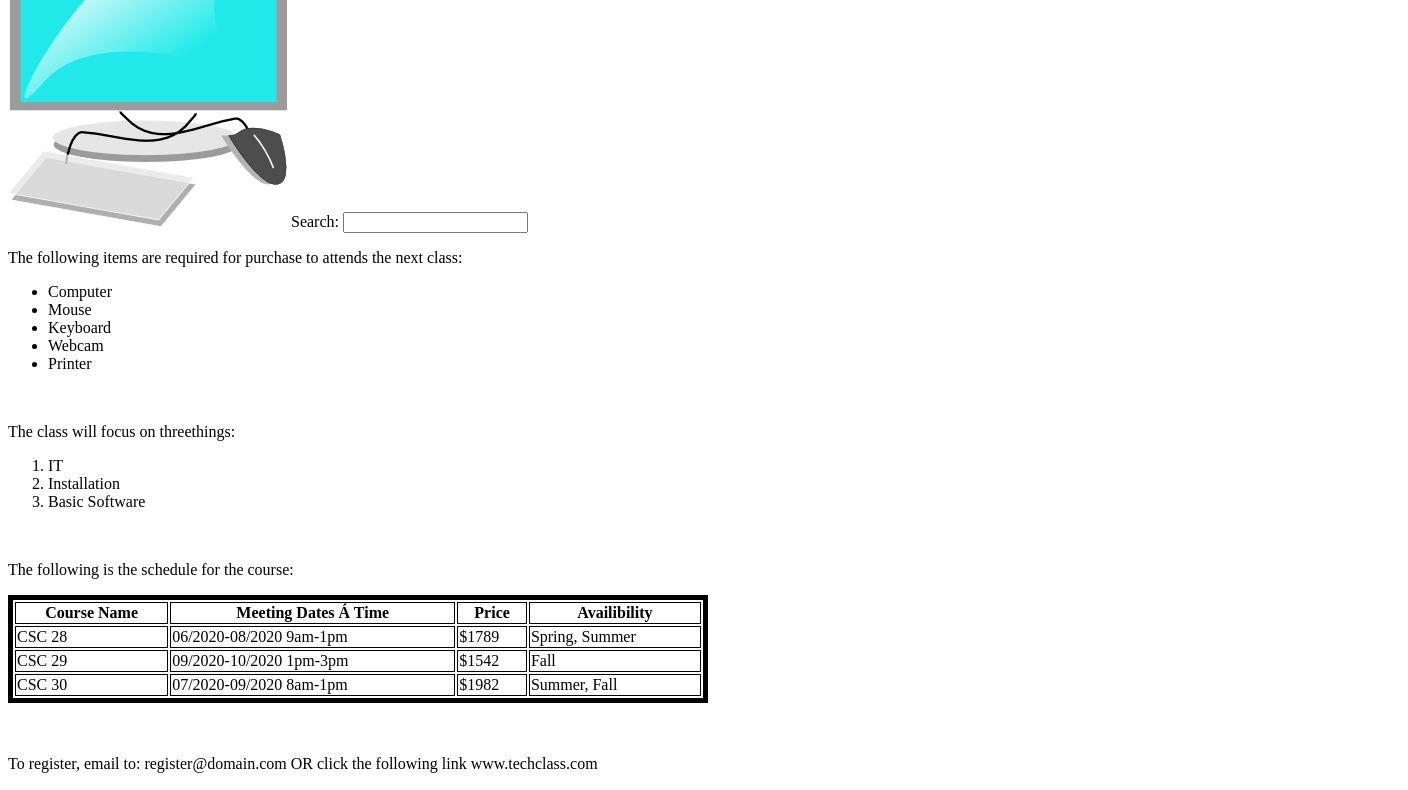
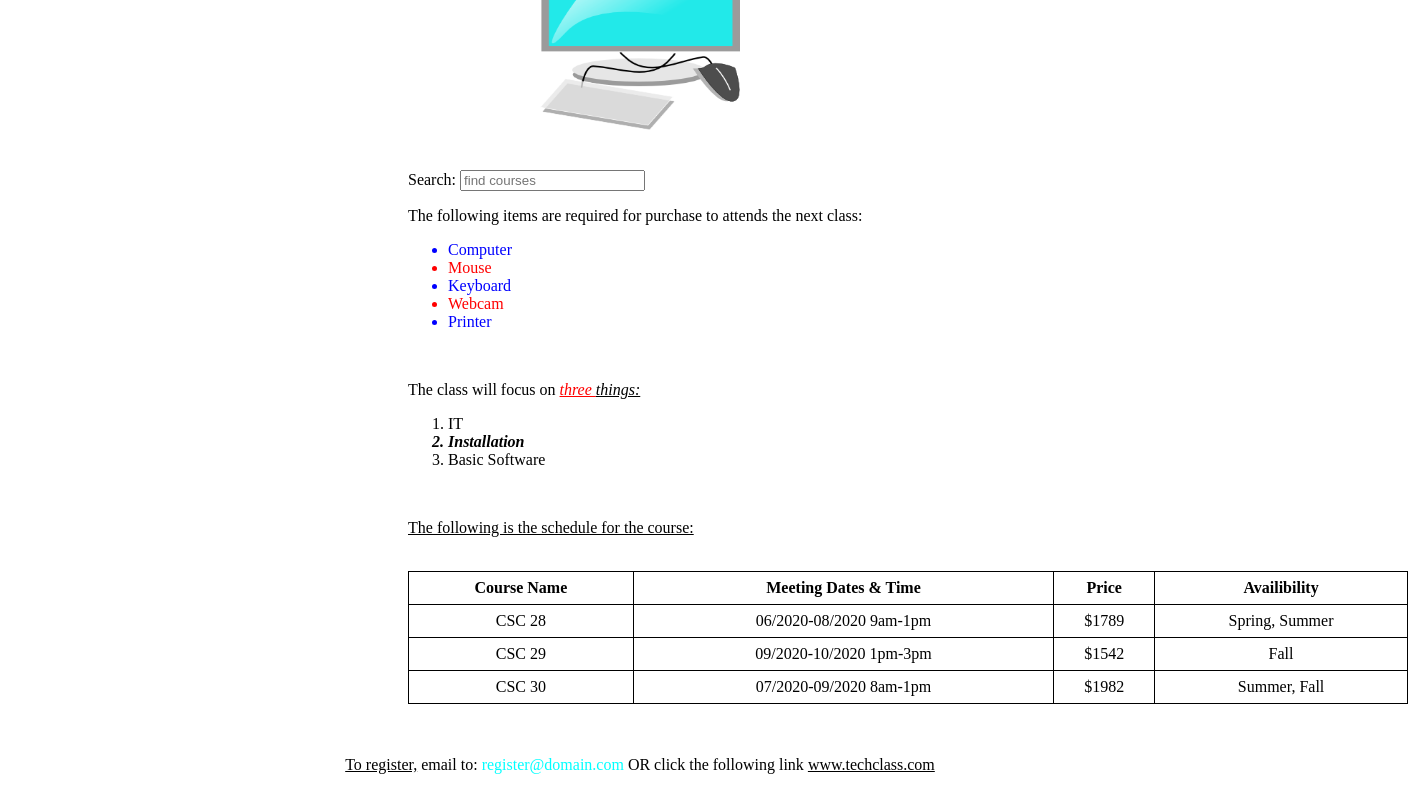
Before and after one commit to mohhossain/CISC4800_EXAM_001, a plain HTML site: page index.html in a window 1280 px wide. Shown: the part 184-974 px from the top of the page, 1408 px wide, since content can reach past the window. Drawn offline with Linux system fonts and the light colour scheme.

Commit message:
final version

```diff
--- a/css/style.css
+++ /dev/null
@@ -1,7 +0,0 @@
-.body{
-    text-align: center;
-    background-color: blue;
-}
-.h1{
-    color:cyan;
-}
--- a/index.html
+++ b/index.html
@@ -12,43 +12,54 @@
     <style>
         table, th, td {
             border: solid thin;
+            height: 30px;
+            text-align: center;
+        }
+
+        .footer{
+            text-align:center;
         }
     </style>
-    <link rel="stylesheet" href="css/style.css">
+    <link rel="stylesheet" href="style.css">
 </head>
 
 <body>
 
-    <h1>TECHCLASS</h1>
+    <div class="top">
+        <h1 id="title">TECHCLASS</h1>
         <p>Real World Experience</p>
-    <img src="computer.png" />
+        <img id="image" src="computer.png" />
+        <br /><br /><br />
+    </div>
 
+    <div class="content">
         <label>Search:</label>
-    <input />
+        <input placeholder="find courses" />
         <br />
         <p>The following items are required for purchase to attends the next class:</p>
 
         <ul>
-        <li>Computer</li>
-        <li>Mouse</li>
-        <li>Keyboard</li>
-        <li>Webcam</li>
-        <li>Printer</li>
+            <li style="color: blue;">Computer</li>
+            <li style="color: red;">Mouse</li>
+            <li style="color: blue;">Keyboard</li>
+            <li style="color: red;">Webcam</li>
+            <li style="color: blue;">Printer</li>
         </ul>
 
         <br />
-    <p>The class will focus on <span>three<span>things:</span></span></p>
+        <p>The class will focus on <span style="color: red; font-style:italic; "><u>three </u><span style="color:black;"><u>things:</u></span></span></p>
         <ol>
             <li>IT</li>
-        <li>Installation</li>
+            <li style="color: black; font-weight:bold; font-style: italic;">Installation</li>
             <li>Basic Software</li>
         </ol>
         <br />
-    <p>The following is the schedule for the course:</p>
-    <table style="width: 700px; border: solid thick black;">
+        <p><u>The following is the schedule for the course:</u></p>
+        <br />
+        <table style="width: 1000px;  border-collapse:collapse;">
             <tr>
                 <th>Course Name</th>
-            <th>Meeting Dates &Aacute; Time</th>
+                <th>Meeting Dates &amp; Time</th>
                 <th>Price</th>
                 <th>Availibility</th>
             </tr>
@@ -75,8 +86,9 @@
 
         <br /><br />
 
-    <p><span>To register,</span> email to: <span>register@domain.com</span> OR click the following link <span>www.techclass.com</span></p>
 
+    </div>
+    <p class="footer"><span><u>To register,</u></span> email to: <span style="color:aqua;">register@domain.com</span> OR click the following link <span><u>www.techclass.com</u></span></p>
 </body>
 
 </html>
--- /dev/null
+++ b/style.css
@@ -0,0 +1,13 @@
+.top{
+    text-align: center;
+}
+#title{
+    color: blue;
+}
+#image{
+    width: 200px;
+    height: 200px;
+}
+.content{
+    margin-left: 400px;
+}
```
Lines whose indentation alone changed are shown as unchanged.
